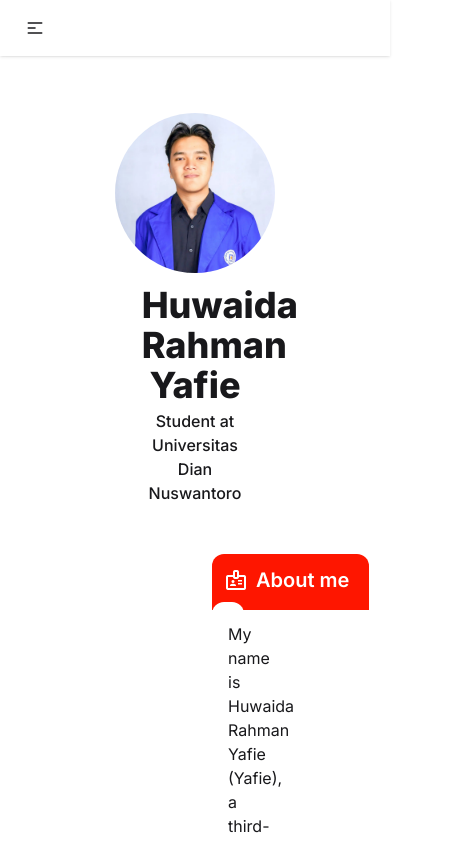
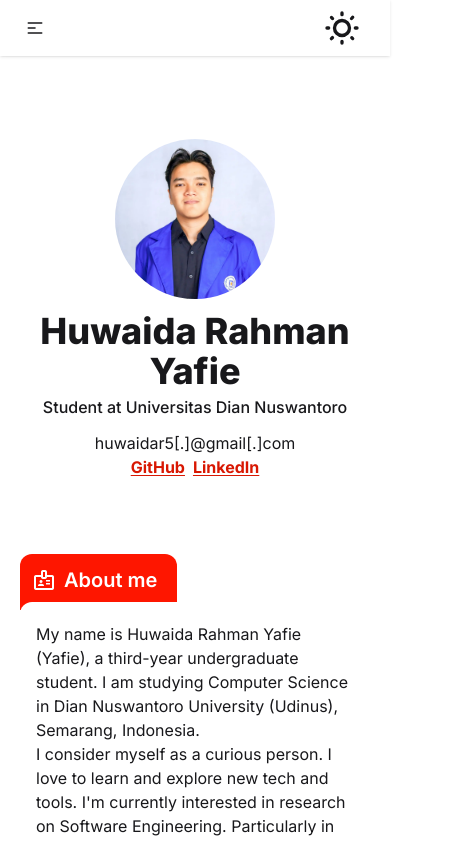
Before and after one commit to yhfie/portfolio-next, a Next.js app: page / in a window 390 px wide. Shown: the top 841 px of the page, 460 px wide, since content can reach past the window. Built offline with nearby package versions, Linux system fonts and the light colour scheme.

Commit message:
fix: responsivity and toggle icon

```diff
--- a/app/page.tsx
+++ b/app/page.tsx
@@ -26,7 +26,7 @@ export default function PortoHome() {
     <div className="">
         <Navbar />
         {/* <!-- Main Content --> */}
-        <div className="px-48">
+        <div className="lg:px-48">
             {/* <!-- Name (Header) --> */}
             <div className="h-[60vh] md:h-[40vh] flex flex-col justify-center items-center">
                 <div className="md:flex gap-10 lg:gap-20 flex-nowrap justify-center">
@@ -34,10 +34,20 @@ export default function PortoHome() {
                         <div className="rounded-full bg-[url('/img/pfp.webp')] bg-cover aspect-square w-40 h-40 md:w-52 md:h-52 lg:w-60 lg:h-60 m-auto">
                         </div>
                     </div>
-                    <div className="my-auto w-fit max-w-2/3 mx-auto">
+                    <div className="my-auto w-fit mx-auto">
                         <h1 className=" text-4xl md:text-5xl lg:text-5xl font-extrabold text-center md:text-left mb-1 md:mb-0 w-full">Huwaida Rahman Yafie</h1>
                         <h2 className="text-base-content lg:text-xl font-medium text-center md:text-left w-full">Student at Universitas Dian Nuswantoro</h2>
-
+                        <div className="mt-3">
+                            <h2 className="text-base-content text-center md:text-left w-full">huwaidar5[.]@gmail[.]com</h2>
+                            <div className="flex gap-2 justify-center md:justify-normal">
+                                <a href="https://github.com/yhfie" target="_blank" className="font-bold underline underline-offset-2 hover:underline-offset-4 text-scarlet-700 duration-200">
+                                    GitHub
+                                </a>
+                                <a href="https://www.linkedin.com/in/yhfie/" target="_blank" className="font-bold underline underline-offset-2 hover:underline-offset-4 text-scarlet-700 duration-200">
+                                    LinkedIn
+                                </a>
+                            </div>
+                        </div>
                     </div>
                 </div>
             </div>
@@ -57,14 +67,7 @@ export default function PortoHome() {
                     </Markdown>
 
                     {/* <!-- <p className="font-semibold hover:font-bold cursor-pointer opacity-75 hover:opacity-100">See more..</p> --> */}
-                    <div className="flex gap-4 mt-5">
-                        <a href="https://github.com/yhfie" target="_blank" className="font-bold underline underline-offset-2 hover:underline-offset-4 text-scarlet-700 duration-200">
-                            GitHub
-                        </a>
-                        <a href="https://www.linkedin.com/in/yhfie/" target="_blank" className="font-bold underline underline-offset-2 hover:underline-offset-4 text-scarlet-700 duration-200">
-                            LinkedIn
-                        </a>
-                    </div>
+
                 </div>
             </div>
 
--- a/components/Navbar.tsx
+++ b/components/Navbar.tsx
@@ -27,7 +27,7 @@ const Navbar = () => {
       }, [theme]);
 
       return (
-            <div className="navbar min-h-0 h-14 pr-7 bg-base-100 shadow-sm dark:bg-opacity-90 sticky top-0 z-20 border-b border-white/5">
+            <div className="navbar min-h-0 h-14 pr-7 justify-between bg-base-100 shadow-sm dark:bg-opacity-90 sticky top-0 z-20 border-b border-white/5">
                   <div className="navbar-start gap-2">
                   <div className="dropdown">
                   <div tabIndex={0} role="button" className="btn btn-ghost lg:hidden">
@@ -49,7 +49,10 @@ const Navbar = () => {
                         <li><a href="#exp">Experiences</a></li>
                         <li><a href="#tech">Technologies</a></li>
                         <li><a href="#projects">Projects</a></li>
-                        <label className="swap swap-rotate cursor-pointer btn btn-ghost">
+                  </ul>
+                  </div>
+                  <div className="">
+                        <label className="swap swap-rotate cursor-pointer size-sm">
                               <input
                                     type="checkbox"
                                     onChange={handleToggle}
@@ -74,7 +77,6 @@ const Navbar = () => {
                                     d="M21.64,13a1,1,0,0,0-1.05-.14,8.05,8.05,0,0,1-3.37.73A8.15,8.15,0,0,1,9.08,5.49a8.59,8.59,0,0,1,.25-2A1,1,0,0,0,8,2.36,10.14,10.14,0,1,0,22,14.05,1,1,0,0,0,21.64,13Zm-9.5,6.69A8.14,8.14,0,0,1,7.08,5.22v.27A10.15,10.15,0,0,0,17.22,15.63a9.79,9.79,0,0,0,2.1-.22A8.11,8.11,0,0,1,12.14,19.73Z" />
                               </svg>
                         </label>
-                  </ul>
                   </div>
             </div>
       )
```
